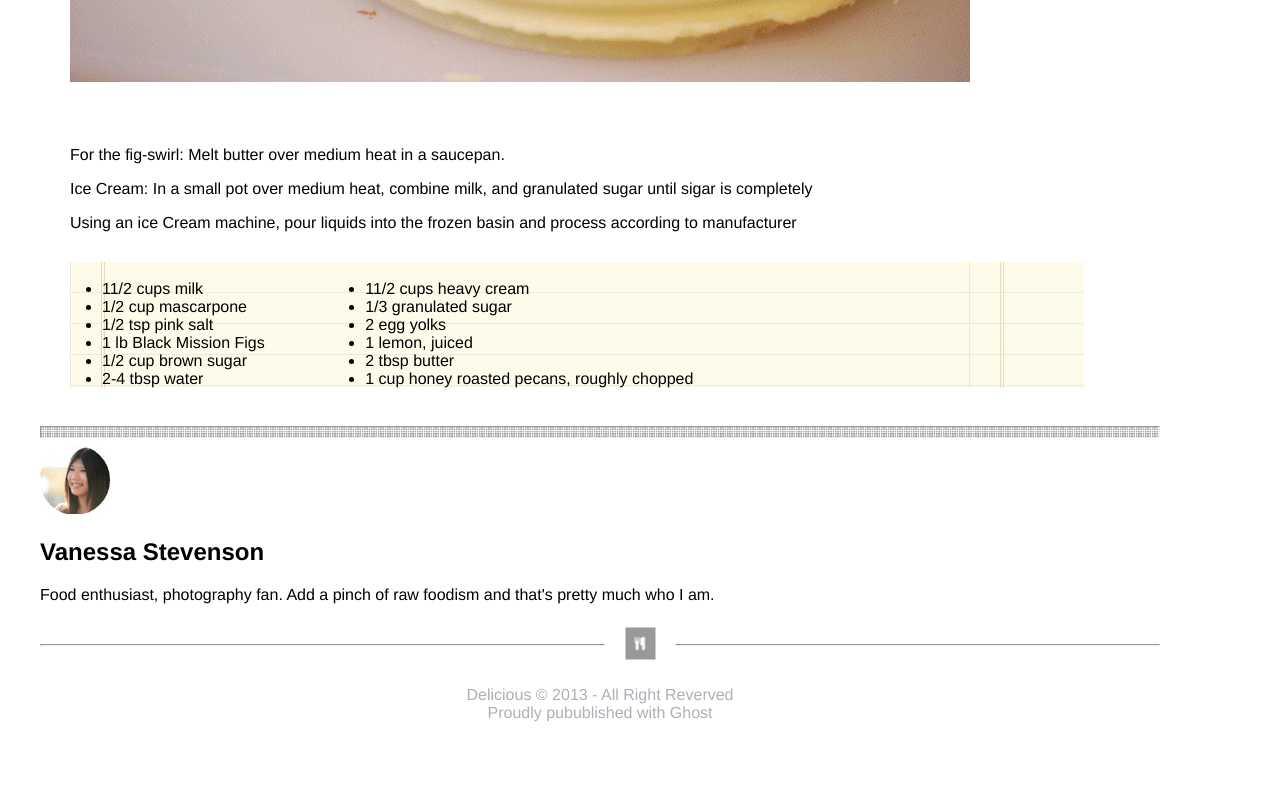
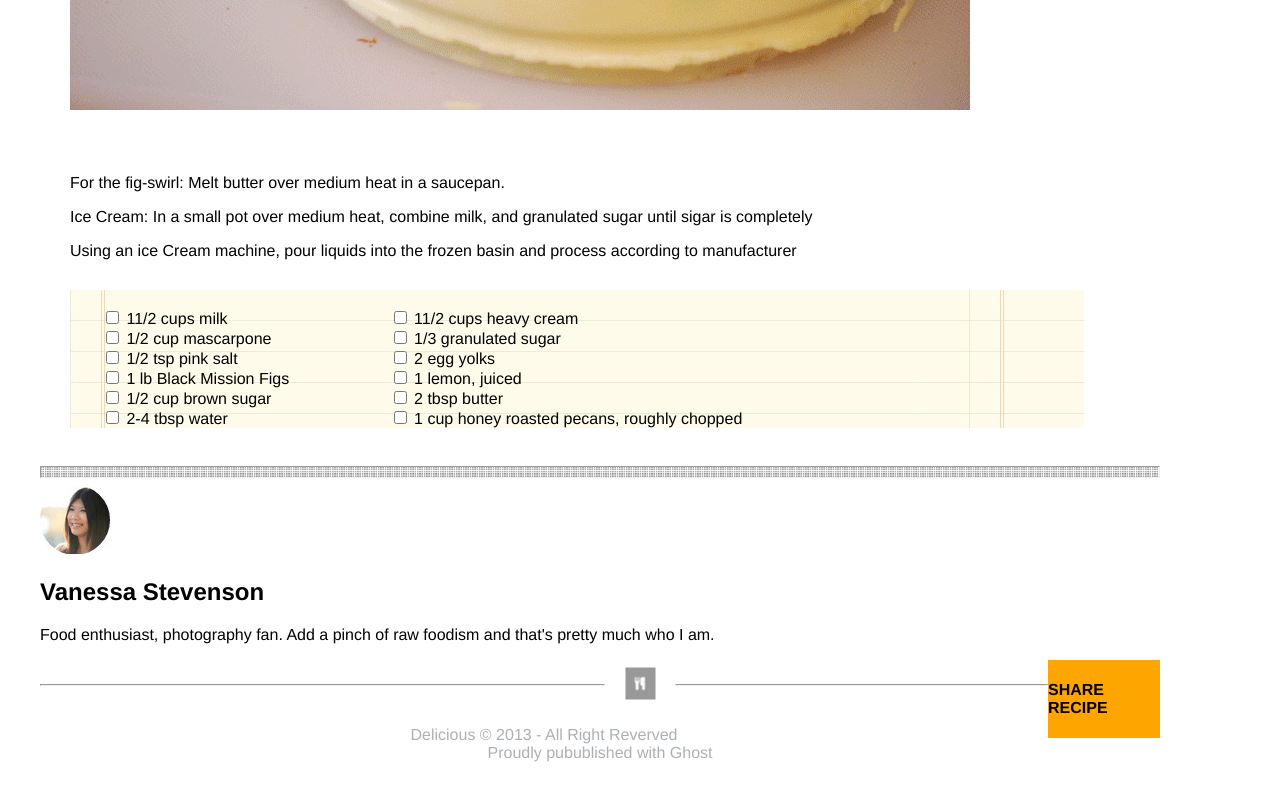
Before and after one commit to masters3d/chocolate_pizza, a plain HTML site: page index.html in a window 1280 px wide. Shown: the part 640-1440 px from the top of the page. Before the commit the page ends 1418 px from the top, so only its background shows below. Drawn offline with Linux system fonts and the light colour scheme; a script that the page names is missing.

Commit message:
added checkboxes

```diff
--- a/css/style.css
+++ b/css/style.css
@@ -75,6 +75,16 @@ hr.lastSeparator::after {
    background: linear-gradient(-45deg, rgba(0,0,0,0) 0, rgba(0,0,0,0) 75%, rgb(140,140,140) 75%, rgb(140,140,140) 100%), linear-gradient(45deg, rgb(140,140,140) 0, rgb(140,140,140) 25%, rgba(140,140,140,0) 25%, rgba(255,255,255,0) 100%), linear-gradient(-45deg, rgb(140,140,140) 0, rgb(140,140,140) 25%, rgba(0,0,0,0) 25%, rgba(0,0,0,0) 100%), linear-gradient(45deg, rgba(0,0,0,0) 0, rgba(0,0,0,0) 75%, rgb(140,140,140) 75%, rgb(140,140,140) 100%), rgb(255, 255, 255);
    background-size: 2.3px 2.3px;
  }
+ ul {
+   list-style-type:none;
+ }
+
+ .redButton {
+   background-color: orange;
+   width: 10%;
+   display: inline-block;
+   float: right;
+ }
 
  p.copyright {
    margin-top: 40px;
--- a/index.html
+++ b/index.html
@@ -9,6 +9,8 @@
     <div class="wrapper">
       <header class="row">
         <img src="./images/logo.png" alt="">
+        <hr class = "thickSeparator"></hr>
+
       </header>
       <main class="row">
         <img class="pizza" src="./images/choco-pizza.png" alt="">
@@ -20,22 +22,22 @@
         <div class="blank">
           <div class="list_text">
             <ul class="lists">
-              <li>11/2 cups milk</li>
-              <li>1/2 cup mascarpone</li>
-              <li>1/2 tsp pink salt</li>
-              <li>1 lb Black Mission Figs</li>
-              <li>1/2 cup brown sugar</li>
-              <li>2-4 tbsp water</li>
+              <li><input type="checkbox"> 11/2 cups milk</li>
+              <li><input type="checkbox"> 1/2 cup mascarpone</li>
+              <li><input type="checkbox"> 1/2 tsp pink salt</li>
+              <li><input type="checkbox"> 1 lb Black Mission Figs</li>
+              <li><input type="checkbox"> 1/2 cup brown sugar</li>
+              <li><input type="checkbox"> 2-4 tbsp water</li>
             </ul>
           </div>
           <div class="list_text">
             <ul class="lists">
-              <li>11/2 cups heavy cream</li>
-              <li>1/3 granulated sugar</li>
-              <li>2 egg yolks</li>
-              <li>1 lemon, juiced</li>
-              <li>2 tbsp butter</li>
-              <li>1 cup honey roasted pecans, roughly chopped</li>
+              <li><input type="checkbox"> 11/2 cups heavy cream</li>
+              <li><input type="checkbox"> 1/3 granulated sugar</li>
+              <li><input type="checkbox"> 2 egg yolks</li>
+              <li><input type="checkbox"> 1 lemon, juiced</li>
+              <li><input type="checkbox"> 2 tbsp butter</li>
+              <li><input type="checkbox"> 1 cup honey roasted pecans, roughly chopped</li>
             </ul>
           </div>
         </div>
@@ -52,6 +54,9 @@
           <p> Food enthusiast, photography fan. Add a pinch of raw foodism and that's pretty much who I am.
           </p>
         </div>
+        <div class= "redButton">
+          <h4> SHARE RECIPE</h4>
+        </div>
       </div>
 
       <hr class = "lastSeparator"></hr>
```
